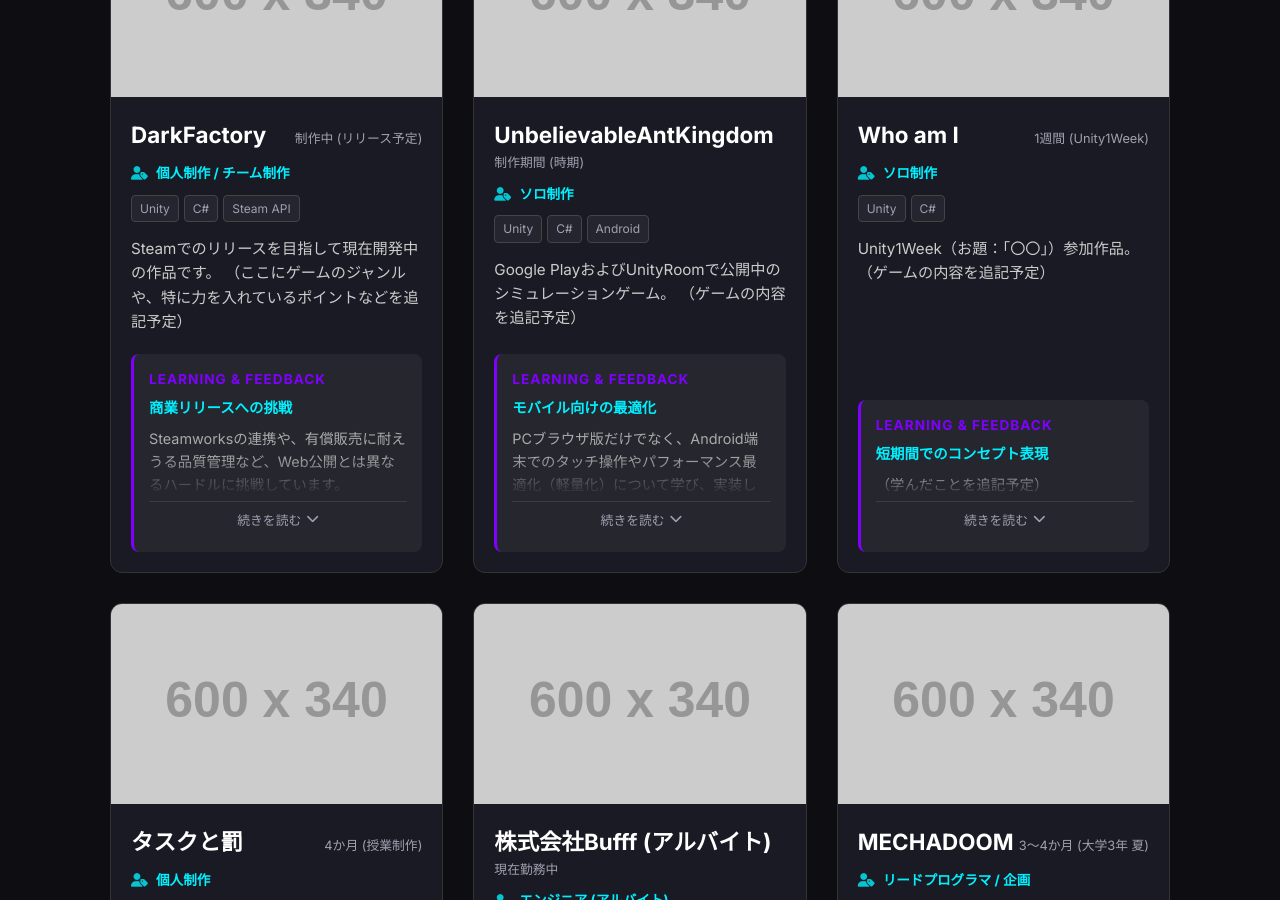
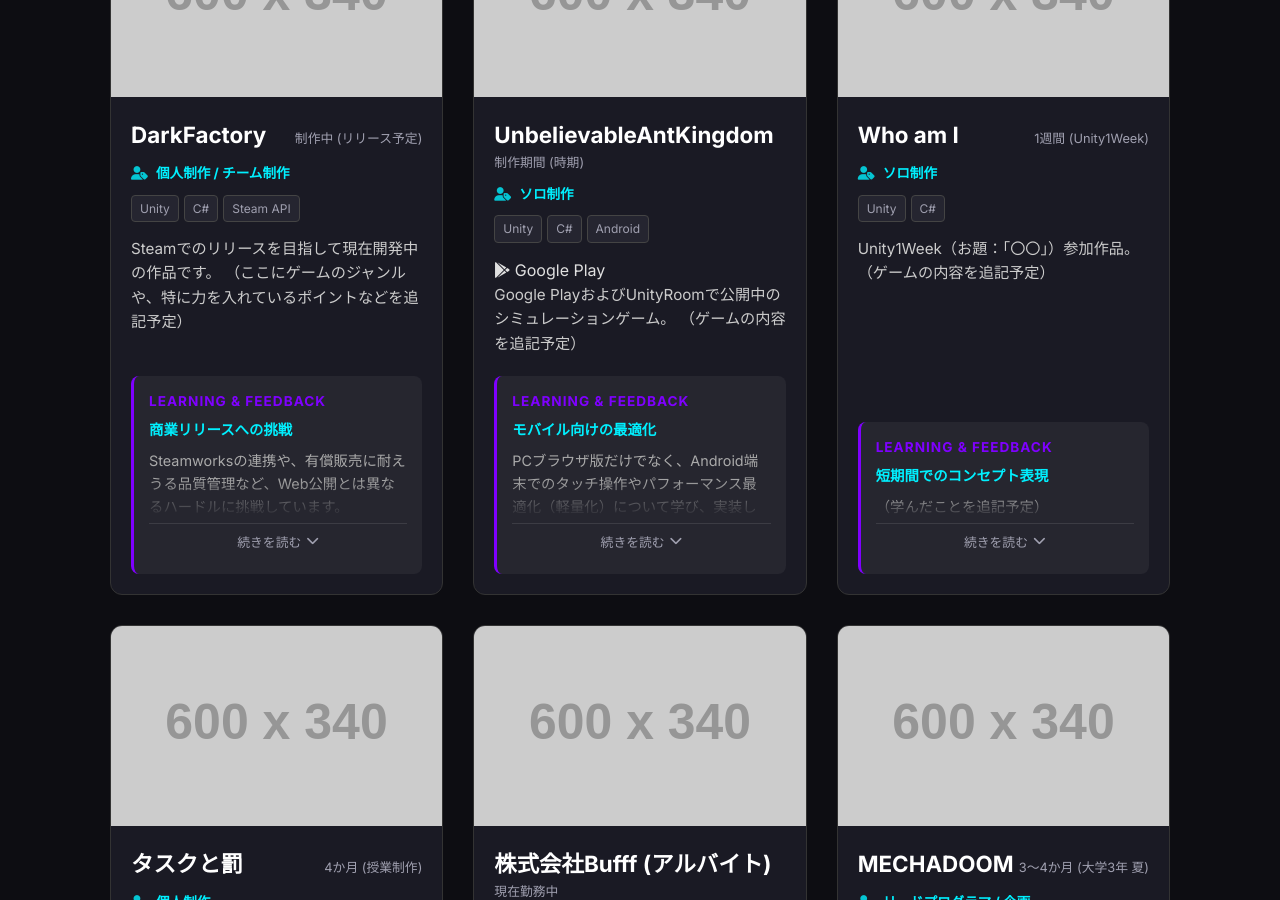
Before and after one commit to Sakai8121/Sakai8121.github.io, a Jekyll site: the page built from index.html, in a window 1280 px wide and 900 px high, scrolled down 748 px. Built offline with Jekyll 4.4.1, drawn with Linux system fonts in a browser that asks for light colours.

Commit message:
Enhance game action buttons and sub-links
Added conditional rendering for action labels and sub-links.

```diff
--- a/index.html
+++ b/index.html
@@ -62,7 +62,13 @@
                     <img src="{{ game.thumbnail }}" alt="{{ game.title }}">
                     <div class="card-overlay">
                         <a href="{{ game.url }}" target="_blank" class="play-btn">
-                            {% if game.download_required %}Download{% else %}Play Now{% endif %}
+                            {% if game.action_label %}
+                                {{ game.action_label }}
+                            {% elsif game.download_required %}
+                                Download
+                            {% else %}
+                                Play Now
+                            {% endif %}
                         </a>
                     </div>
                 </div>
@@ -82,6 +88,17 @@
                         <span class="tech-badge">{{ tech }}</span>
                         {% endfor %}
                     </div>
+
+                    {% if game.sub_links %}
+                    <div class="sub-links">
+                        {% for link in game.sub_links %}
+                        <a href="{{ link.url }}" target="_blank" class="sub-link-btn">
+                            {% if link.icon %}<i class="{{ link.icon }}"></i>{% endif %}
+                            {{ link.label }}
+                        </a>
+                        {% endfor %}
+                    </div>
+                    {% endif %}
 
                     <p class="description">{{ game.description }}</p>
 
```
